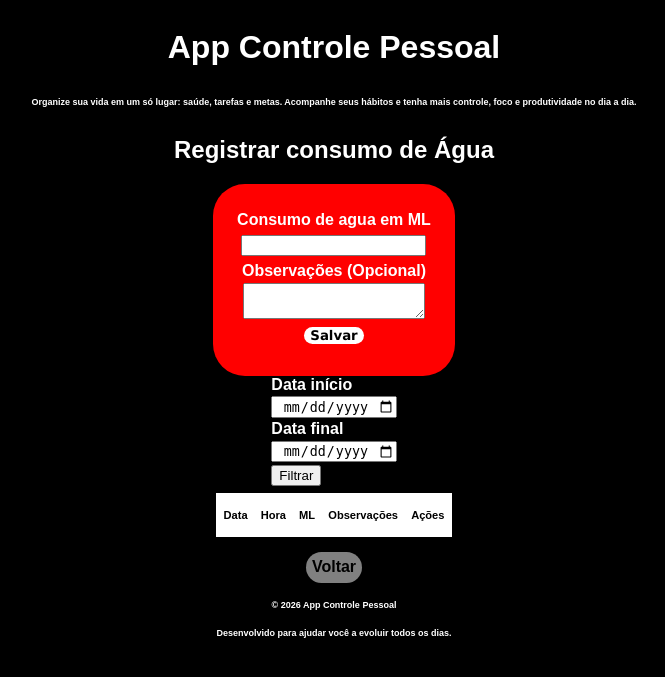
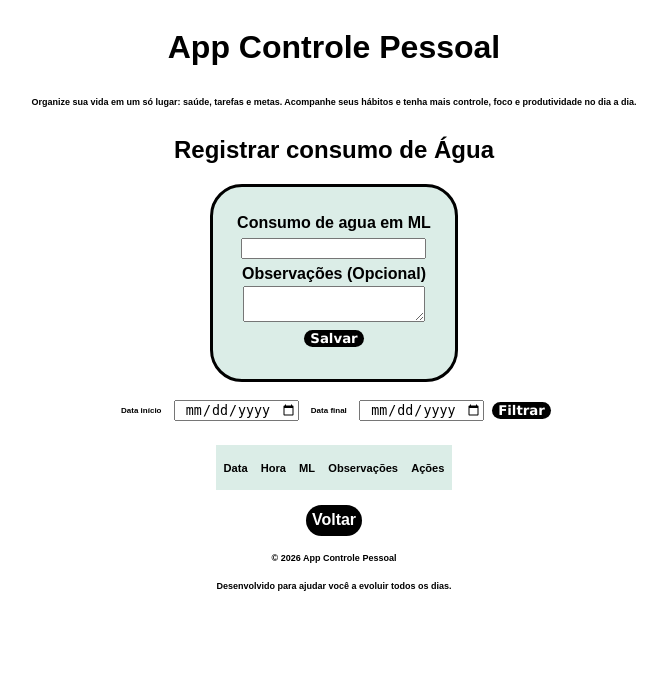
Before and after one commit to RodrigoPeres49/App_Pessoal, a Flask app: page /agua in a window 1280 px wide. Shown: the top 677 px of the page, without its empty margins (306-971 px from the left). Run offline with Flask 3, Linux system fonts and the light colour scheme; the visitor is signed in with stand-in values (Sample User, id 1); lists and menus that the app fills with data are empty; parts of the project's set-up code (start-up, migrations or seed data) failed here and were passed over.

Commit message:
Ajustando design do app

```diff
--- a/backend/app.py
+++ b/backend/app.py
@@ -37,61 +37,59 @@ with app.app_context():
 
     migrate = Migrate(app, db)
 
-with app.app_context():
-    print("Banco absoluto:", db.engine.url.database)
-    print("Existe?", os.path.exists(db.engine.url.database))
+
 
     # IMPORTAR ALIMENTOS
 
-try:
+    try:
 
-    if Alimento.query.count() == 0:
+        if Alimento.query.count() == 0:
 
-        df_alimentos = pd.read_excel(
-            "Tabelas.xlsx",
-            sheet_name="Alimentos"
-        )
-
-        for _, row in df_alimentos.iterrows():
-
-            novo_alimento = Alimento(
-                alimento=row["Alimento"],
-                calorias=float(row["Calorias"]),
-                proteinas=float(row["Proteinas"]),
-                carboidratos=float(row["Carboidratos"]),
-                fibras=float(row["Fibras"]),
-                gorduras=float(row["Gorduras"])
+            df_alimentos = pd.read_excel(
+                "Tabelas.xlsx",
+                sheet_name="Alimentos"
             )
 
-            db.session.add(novo_alimento)
+            for _, row in df_alimentos.iterrows():
 
-except Exception:
-    pass
+                novo_alimento = Alimento(
+                    alimento=row["Alimento"],
+                    calorias=float(row["Calorias"]),
+                    proteinas=float(row["Proteinas"]),
+                    carboidratos=float(row["Carboidratos"]),
+                    fibras=float(row["Fibras"]),
+                    gorduras=float(row["Gorduras"])
+                )
 
-    # IMPORTAR EXERCÍCIOS
+                db.session.add(novo_alimento)
 
-try:
-    if ListaExercicio.query.count() == 0:
+    except Exception:
+        pass
 
-        df_exercicios = pd.read_excel(
-            "Tabelas.xlsx",
-            sheet_name="Exercicios"
-        )
+        # IMPORTAR EXERCÍCIOS
 
-        for _, row in df_exercicios.iterrows():
+    try:
+        if ListaExercicio.query.count() == 0:
 
-            novo_exercicio = ListaExercicio(
-                exercicio=row["Exercicio"],
-                grupo_muscular=row["Grupo Muscular"],
-                fator_calorias = float(row["Fator_Calorias"])
+            df_exercicios = pd.read_excel(
+                "Tabelas.xlsx",
+                sheet_name="Exercicios"
             )
 
-            db.session.add(novo_exercicio)
+            for _, row in df_exercicios.iterrows():
 
-        print("Exercícios importados!")
+                novo_exercicio = ListaExercicio(
+                    exercicio=row["Exercicio"],
+                    grupo_muscular=row["Grupo Muscular"],
+                    fator_calorias = float(row["Fator_Calorias"])
+                )
 
-except Exception:
-    pass
+                db.session.add(novo_exercicio)
+
+            print("Exercícios importados!")
+
+    except Exception:
+        pass
 
     db.session.commit()
 
--- a/backend/static/style.css
+++ b/backend/static/style.css
@@ -1,12 +1,22 @@
 body{
-    background-color: black;
-    color: white;
+    background-color: white;
+    color: black;
     font-weight: bold;
     font-family: Arial, Helvetica, sans-serif;
     display: flex;
     flex-direction: column;
     justify-content: center;
     align-items: center;
+    animation: aparecer 0.8s ease-in-out;
+}
+
+@keyframes aparecer {
+  from {
+    opacity: 0;
+  }
+  to {
+    opacity: 1;
+  }
 }
 
 /* CABEÇALHO e RODAPÉ */
@@ -32,8 +42,8 @@ body{
 
 .comandos a{
     text-decoration: none;
-    background-color: gray;
-    color: black;
+    background-color: black;
+    color: white;
     text-align: center;
     margin-block: 0.5em;
     padding: 0.4em;
@@ -42,8 +52,9 @@ body{
 /* FORMULÁRIOS */
 
 .form{
-    background-color: red;
+    background-color: #DBEDE7;
     display: flex;
+    border: 3px solid black;
     flex-direction: column;
     justify-content: center;
     align-items: center;
@@ -75,7 +86,8 @@ body{
     margin: 0.5rem;
     font-family: 'Lucida Sans', 'Lucida Sans Regular', 'Lucida Grande', 'Lucida Sans Unicode', Geneva, Verdana, sans-serif;
     font-weight: bold;
-    background-color: white;
+    background-color: black;
+    color: white;
     cursor: pointer;
     border-radius: 1em;
     border: none;
@@ -83,15 +95,36 @@ body{
 
 }
 
-.form button:hover{
+.form-datas{
+    display: flex;
+    font-size: 0.5em;
+    flex-direction: row;
+    justify-content: center;
+    align-items: center;
+    padding: 1.5em;
+}
+
+.form-datas label{
+    padding-inline: 1.5em;
+}
+
+.form-datas button{
+    width: fit-content;
+    margin: 0.5rem;
+    font-family: 'Lucida Sans', 'Lucida Sans Regular', 'Lucida Grande', 'Lucida Sans Unicode', Geneva, Verdana, sans-serif;
+    font-weight: bold;
     background-color: black;
     color: white;
+    cursor: pointer;
+    border-radius: 1em;
+    border: none;
+    outline: none;
 }
 
 /* TABELAS */
 
 .lista{
-    background-color: white;
+    background-color: #DBEDE7;
     color: black;
     margin: 0.5em;
     font-size: smaller;
@@ -118,16 +151,13 @@ body{
     font-size: smaller;
 }
 
-.lista td a:hover{
-    background-color: red;
-}
 
 /* BOTÃO PARA RETONAR A TELA ANTERIOR */
 
 .acao{
     font-weight: bold;
-    background-color: gray;
-    color: black;
+    background-color: black;
+    color: white;
     padding: 0.4em;
     cursor: pointer;
     border-radius: 1em;
@@ -140,7 +170,8 @@ body{
 /* DADOS USUARIO */
 
 .dados-usuario{
-    background-color: gray;
+    background-color: #DBEDE7;
+    border: 3px solid black;
     color: black;
     padding: 1em;
     border-radius: 3em;
@@ -162,6 +193,7 @@ body{
     width: 100%;
     border-collapse: collapse;
     margin-bottom: 1em;
+    background-color: white;
 }
 
 .dados-usuario th,
--- a/backend/templates/login/cadastro.html
+++ b/backend/templates/login/cadastro.html
@@ -33,5 +33,5 @@
 
 
 
-<a class="acao" href="/cadastro">Novo Usuário</a>
+<a class="acao" href="/">Voltar</a>
 {% endblock %}
--- a/backend/templates/site/forms/corpo/pressao.html
+++ b/backend/templates/site/forms/corpo/pressao.html
@@ -31,7 +31,7 @@
     </form>
 </div>
 
-<form method="POST">
+<form class="form-datas" method="POST">
     <label>Data início</label>
     <input type="date" name="data_inicio">
     <label>Data final</label>
--- a/backend/templates/site/forms/exercicios/exercicio.html
+++ b/backend/templates/site/forms/exercicios/exercicio.html
@@ -42,7 +42,7 @@
 
 </div>
 
-<form method="POST">
+<form class="form-datas" method="POST">
     <label>Data início</label>
     <input type="date" name="data_inicio">
     <label>Data final</label>
--- a/backend/templates/site/forms/refeicoes/refeicao.html
+++ b/backend/templates/site/forms/refeicoes/refeicao.html
@@ -26,7 +26,7 @@
     </form>
 </div>
 
-<form method="POST">
+<form class="form-datas" method="POST">
     <label>Data início</label>
     <input type="date" name="data_inicio">
     <label>Data final</label>
--- a/backend/templates/site/forms/refeicoes/registrar-agua.html
+++ b/backend/templates/site/forms/refeicoes/registrar-agua.html
@@ -21,7 +21,7 @@
     </form>
 </div>
 
-<form method="POST">
+<form class="form-datas" method="POST">
     <label>Data início</label>
     <input type="date" name="data_inicio">
     <label>Data final</label>
```
